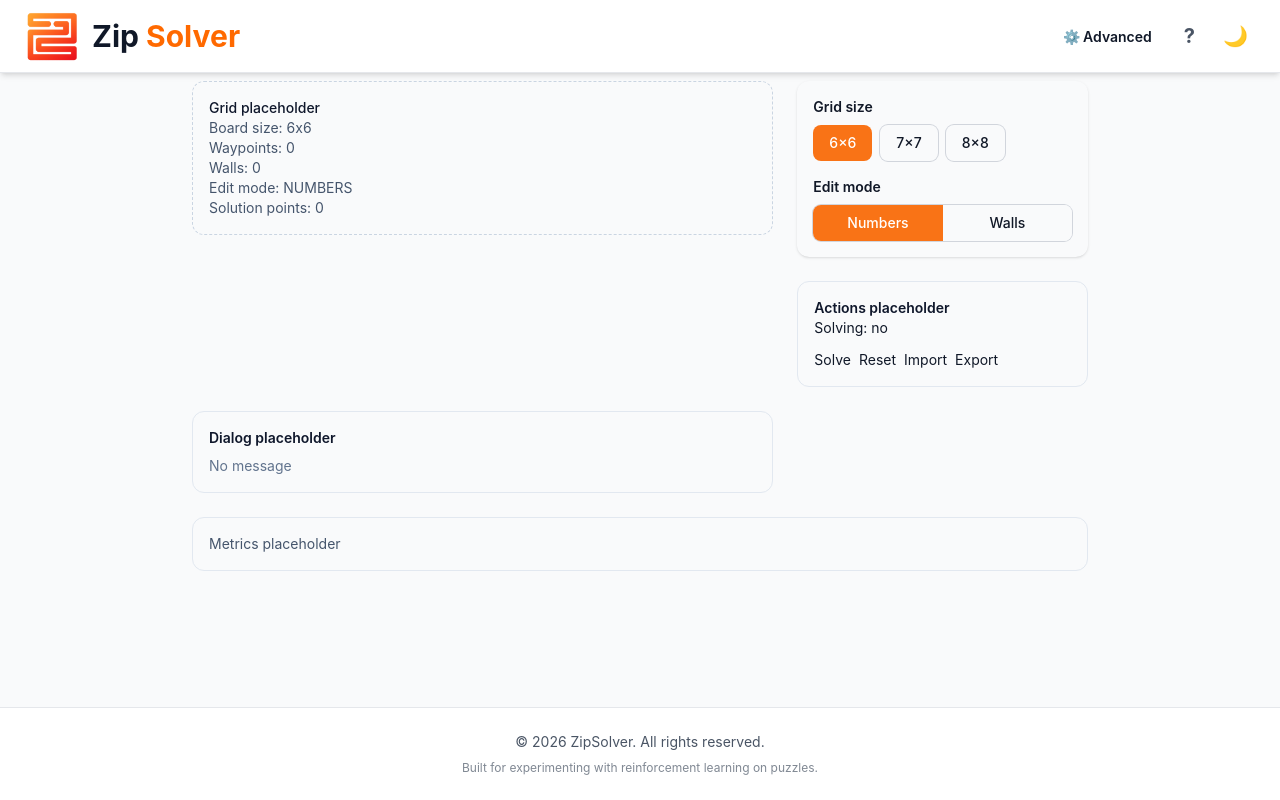
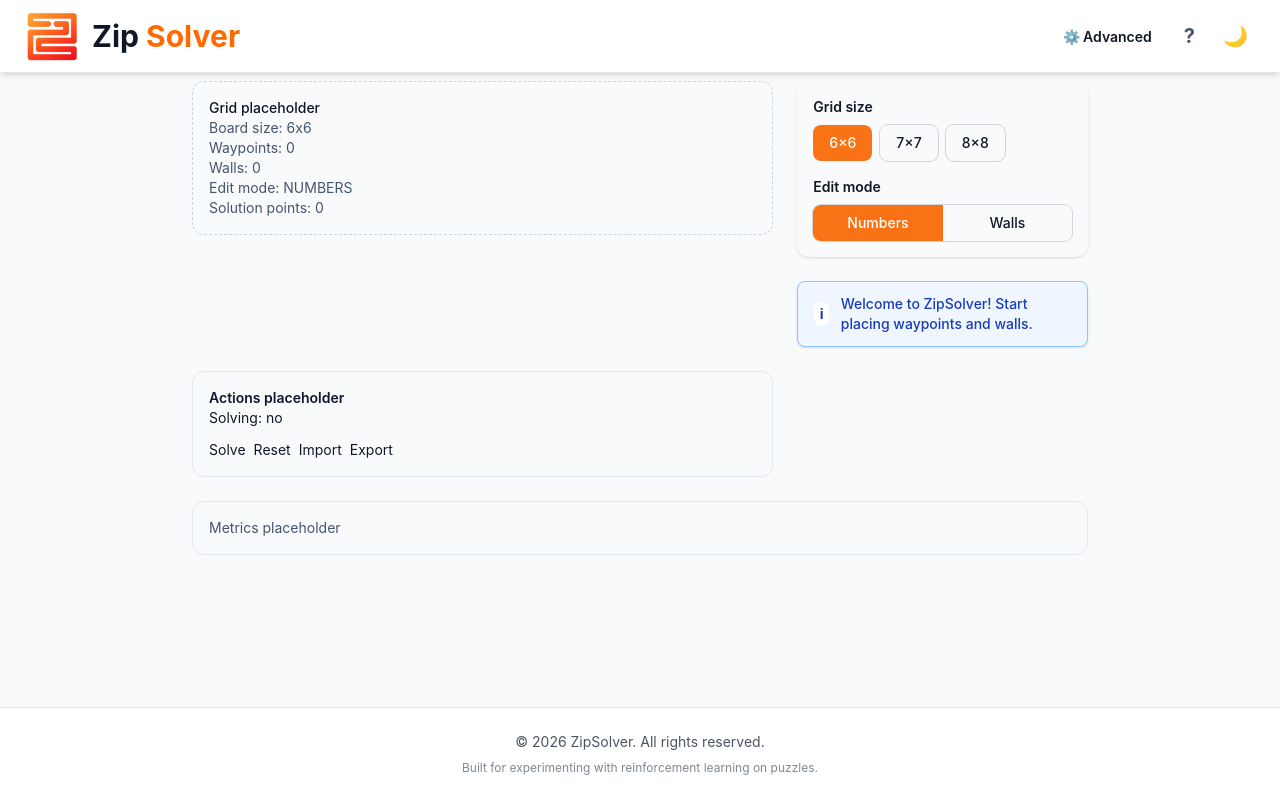
Before and after one commit to PSE-ZIP-Solver/ZipSolver, a React (Vite) app in the folder frontend/: page / in a window 1280 px wide. Built offline with nearby package versions, Linux system fonts and the light colour scheme; no server answers.

Commit message:
feat: enhance DialogPanel and GridBuilder components with improved message handling and styling

```diff
--- a/frontend/src/components/DialogPanel.tsx
+++ b/frontend/src/components/DialogPanel.tsx
@@ -1,26 +1,117 @@
 import {
-	type AppMessage,
+    type AppMessage
 } from "../types/message";
 
-export interface DialogPanelProps {
-	message: AppMessage | null;
+
+interface DialogPanelProps {
+
+    message: AppMessage;
+
 }
 
-export default function DialogPanel({
-	message,
-}: DialogPanelProps) {
 
-	return (
-		<div className="rounded-xl border border-slate-200 p-4 text-sm">
-			<div className="font-semibold text-slate-900">Dialog placeholder</div>
-			{message ? (
-				<div className="mt-2">
-					<div>Type: {message.type}</div>
-					<div>Text: {message.message}</div>
-				</div>
-			) : (
-				<div className="mt-2 text-slate-500">No message</div>
-			)}
-		</div>
-	);
+export default function DialogPanel(
+    {
+        message
+    }: DialogPanelProps
+) {
+
+
+
+    const styles = {
+
+        SUCCESS: {
+            container:
+                "border-green-300 bg-green-50 text-green-800",
+
+            icon:
+                "✓"
+        },
+
+
+        ERROR: {
+            container:
+                "border-red-300 bg-red-50 text-red-800",
+
+            icon:
+                "✕"
+        },
+
+
+        WARNING: {
+            container:
+                "border-yellow-300 bg-yellow-50 text-yellow-800",
+
+            icon:
+                "!"
+        },
+
+
+        INFO: {
+            container:
+                "border-blue-300 bg-blue-50 text-blue-800",
+
+            icon:
+                "i"
+        }
+
+    }[message.type];
+
+
+
+    return (
+
+        <div
+            className={`
+                flex
+				min-h-16
+                items-center
+                gap-3
+
+                rounded-lg
+                border
+
+                px-4
+                py-3
+
+                text-sm
+                font-medium
+
+                shadow-sm
+
+                ${styles.container}
+            `}
+        >
+
+
+            <div
+                className="
+                    flex
+                    h-6
+                    w-6
+                    items-center
+                    justify-center
+
+                    rounded-full
+
+                    bg-white
+
+                    font-bold
+                "
+            >
+
+                {styles.icon}
+
+            </div>
+
+
+
+            <p>
+                {message.message}
+            </p>
+
+
+        </div>
+
+    );
 }
--- a/frontend/src/components/GridBuilder.tsx
+++ b/frontend/src/components/GridBuilder.tsx
@@ -54,7 +54,17 @@ export default function GridBuilder() {
 
 
     const [message, setMessage] =
-        useState<AppMessage | null>(null);
+        useState<AppMessage>({
+            id: crypto.randomUUID(),
+
+            type: "INFO",
+
+            message:
+                "Welcome to ZipSolver! Start placing waypoints and walls.",
+
+            timestamp:
+                new Date()
+        });
 
 
     const [isSolving, setIsSolving] =
@@ -79,8 +89,9 @@ export default function GridBuilder() {
 
         setSolution(null);
 
-        showInfo(
-            `Grid size changed to ${size}x${size}`
+        showMessage(
+            "INFO",
+            `Grid size changed to ${size}`
         );
     }
 
@@ -214,13 +225,10 @@ export default function GridBuilder() {
 
         if (board.waypoints.length < 2) {
 
-            setMessage({
-                id: crypto.randomUUID(),
-                type: "WARNING",
-                message:
-                    "Add at least two waypoints first",
-                timestamp: new Date()
-            });
+            showMessage(
+                "WARNING",
+                "Add at least two waypoints first"
+            );
 
             return;
         }
@@ -243,13 +251,10 @@ export default function GridBuilder() {
                 );
 
 
-                setMessage({
-                    id: crypto.randomUUID(),
-                    type: "SUCCESS",
-                    message:
-                        "Puzzle solved successfully",
-                    timestamp: new Date()
-                });
+                showMessage(
+                    "SUCCESS",
+                    "Puzzle solved successfully"
+                );
 
             }
 
@@ -258,13 +263,10 @@ export default function GridBuilder() {
                 setSolution(null);
 
 
-                setMessage({
-                    id: crypto.randomUUID(),
-                    type: "ERROR",
-                    message:
-                        response.message,
-                    timestamp: new Date()
-                });
+                showMessage(
+                    "ERROR",
+                    response.message
+                );
 
             }
 
@@ -273,13 +275,10 @@ export default function GridBuilder() {
 
         catch {
 
-            setMessage({
-                id: crypto.randomUUID(),
-                type: "ERROR",
-                message:
-                    "Solver request failed",
-                timestamp: new Date()
-            });
+            showMessage(
+                "ERROR",
+                "Solver request failed"
+            );
 
         }
 
@@ -305,12 +304,10 @@ export default function GridBuilder() {
         setSolution(null);
 
 
-        setMessage({
-            id: crypto.randomUUID(),
-            type: "INFO",
-            message: "Puzzle reset",
-            timestamp: new Date()
-        });
+        showMessage(
+            "INFO",
+            "Puzzle reset"
+        );
 
     }
 
@@ -325,19 +322,19 @@ export default function GridBuilder() {
 
 
 
-    function showInfo(
+    function showMessage(
+        type: AppMessage["type"],
         text: string
     ) {
 
         setMessage({
             id: crypto.randomUUID(),
-            type: "INFO",
+            type,
             message: text,
             timestamp: new Date()
         });
 
     }
-
 
 
     /*
@@ -363,6 +360,7 @@ export default function GridBuilder() {
                 grid
                 grid-cols-1
                 gap-4
+                mx-2
 
                 lg:mx-auto
                 lg:w-[70%]
@@ -406,7 +404,7 @@ export default function GridBuilder() {
                 className="
                     order-2
 
-                    lg:order-4
+                    lg:order-2
                 "
             >
 
```
